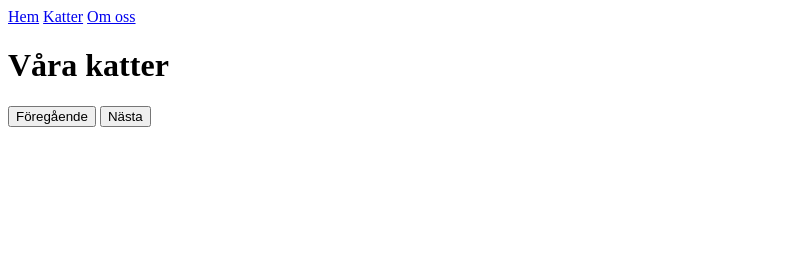
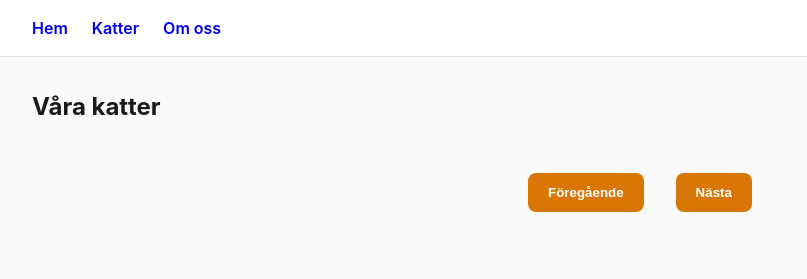
Before and after one commit to ehabsoud/cat-shop, a plain HTML site: page cats.html in a window 1280 px wide. Shown: the whole page, without its empty margins (0-807 px from the left). Drawn offline with Linux system fonts and the light colour scheme; no server answers.

Commit message:
add modern global styling and pagination polish

```diff
--- a/cats.html
+++ b/cats.html
@@ -14,8 +14,10 @@
         <a href="owner.html">Om oss</a>
     </nav>
 
+    <main>
+
+        <section>
             <h1>Våra katter</h1>
-
             <div id="cat-container"></div>
 
             <div id="pagination">
@@ -23,6 +25,8 @@
                 <span id="page-info"></span>
                 <button id="next-btn">Nästa</button>
             </div>
+        </section>
+    </main>
 
     <script src="script.js"></script>
 
--- a/script.js
+++ b/script.js
@@ -46,6 +46,11 @@ nextBtn.addEventListener("click", async () => {
     if (currentPage < totalPages) {
         currentPage++
         fetchCats()
+
+        window.scrollTo({
+            top: 0,
+            behavior: "smooth"
+        })
     }
 })
 
@@ -53,5 +58,10 @@ prevBtn.addEventListener("click", () => {
     if (currentPage > 1) {
         currentPage--
         fetchCats()
+
+        window.scrollTo({
+            top: 0,
+            behavior: "smooth"
+        })
     }
 })
--- a/style.css
+++ b/style.css
@@ -1,12 +1,36 @@
-.cat-card img {
-    width: 100%;
-    max-width: 300px;
+:root {
+    --background-color: #fafafa;
+    --surface-color: #ffffff;
+    --text-color: #1a1a1a;
+    --muted-text-color: #555;
+    --accent-color: #d97706;
+    --border-color: #e5e5e5;
+}
+
+* {
+    margin: 0;
+    padding: 0;
+    box-sizing: border-box;
+}
+
+body {
+    font-family: -apple-system, BlinkMacSystemFont, "Segoe UI", sans-serif;
+    background-color: var(--background-color);
+    color: var(--text-color);
+    line-height: 1.5;
 }
 
 .cat-card {
-    border: 1px solid black;
+    background-color: var(--surface-color);
+    border: 1px solid var(--border-color);
+    border-radius: 12px;
     padding: 1rem;
-    margin-bottom: 1rem;
+    overflow: hidden;
+    transition: transform 0.2s ease;
+}
+
+.cat-card:hover {
+    transform: translateY(-4px);
 }
 
 #cat-container {
@@ -19,4 +43,65 @@
     width: 100%;
     height: 200px;
     object-fit: cover;
+    border-radius: 8px;
 }
+
+main {
+    padding: 2rem;
+}
+
+nav {
+    display: flex;
+    gap: 1.5rem;
+    padding: 1rem 2rem;
+    background-color: var(--surface-color);
+    border-bottom: 1px solid var(--border-color);
+}
+
+nav a {
+    text-decoration: none;
+    font-weight: 600;
+}
+
+nav a:hover {
+    color: var(--accent-color);
+}
+
+h1, h2 {
+    margin-bottom: 1rem;
+}
+
+p {
+    color: var(--muted-text-color);
+}
+
+section {
+    margin-bottom: 2rem;
+}
+
+#pagination {
+    display: flex;
+    justify-content: center;
+    align-items: center;
+    gap: 1rem;
+    margin-top: 2rem;
+}
+
+#pagination button {
+    padding: 0.75rem 1.25rem;
+    border: none;
+    border-radius: 8px;
+    background-color: var(--accent-color);
+    color: white;
+    cursor: pointer;
+    font-weight: 600;
+    transition: opacity 0.2s ease;
+}
+
+#pagination button:hover {
+    opacity: 0.9;
+}
+
+.cat-card h2 {
+    margin-top: 1rem;
+}
```
Lines whose indentation alone changed are shown as unchanged.
